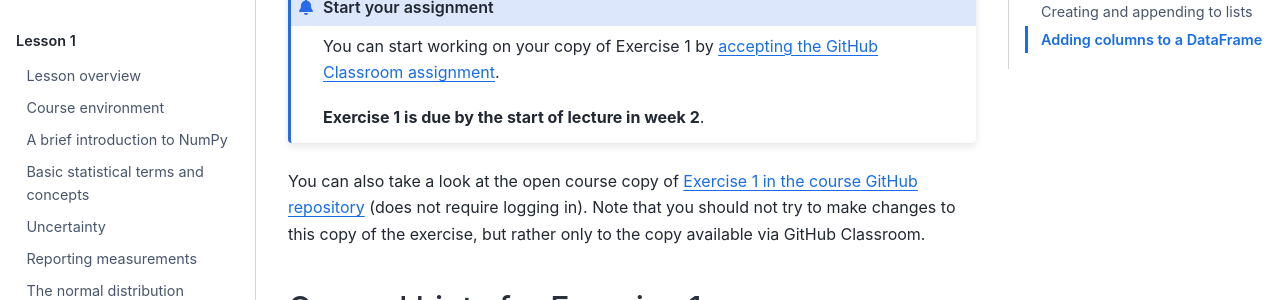
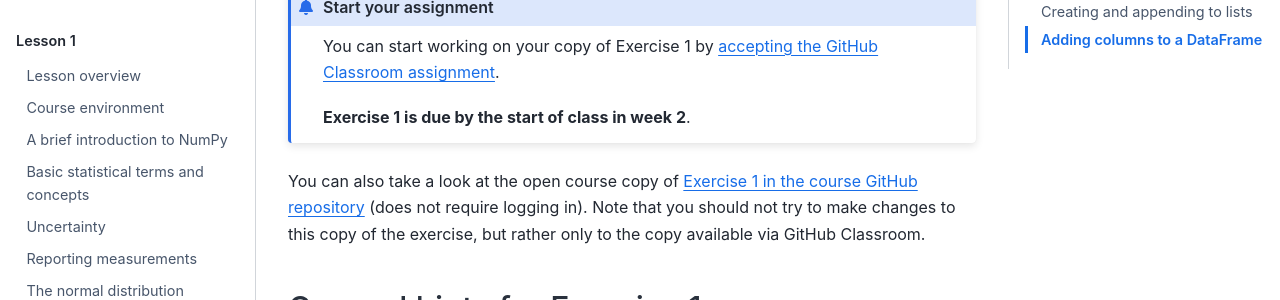
Before and after one commit to IntroQG/site, a Sphinx documentation site: the page built from source/lessons/L1/exercise-1.rst, in a window 1280 px wide and 900 px high. Shown: the part 292-592 px from the top of the window. Built offline with Sphinx 7.4.7 and the Sphinx Book theme 1.1.4, drawn with Linux system fonts in a browser that asks for light colours.

```diff
--- a/source/lessons/L1/exercise-1.rst
+++ b/source/lessons/L1/exercise-1.rst
@@ -7,11 +7,11 @@ Exercise 1
 
 .. admonition:: Start your assignment
 
-    You can start working on your copy of Exercise 1 by `accepting the GitHub Classroom assignment <https://classroom.github.com/a/czrvycKK>`__.
+    You can start working on your copy of Exercise 1 by `accepting the GitHub Classroom assignment <https://classroom.github.com/a/tfPC1AvA>`__.
 
-    **Exercise 1 is due by the start of lecture in week 2**.
+    **Exercise 1 is due by the start of class in week 2**.
 
-You can also take a look at the open course copy of `Exercise 1 in the course GitHub repository <https://github.com/IntroQG-2021/Exercise-1>`__ (does not require logging in).
+You can also take a look at the open course copy of `Exercise 1 in the course GitHub repository <https://github.com/IntroQG-2023/Exercise-1>`__ (does not require logging in).
 Note that you should not try to make changes to this copy of the exercise, but rather only to the copy available via GitHub Classroom.
 
 General hints for Exercise 1
```
